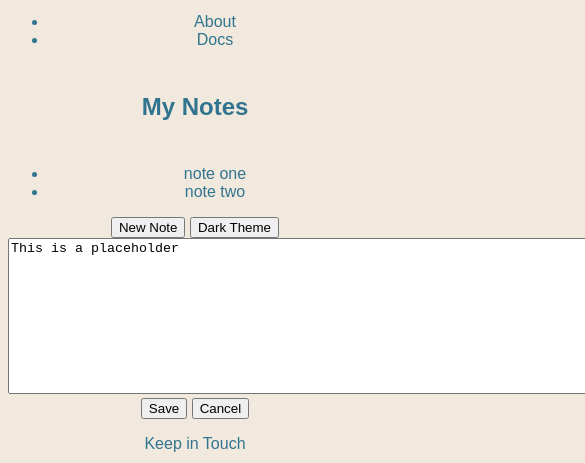
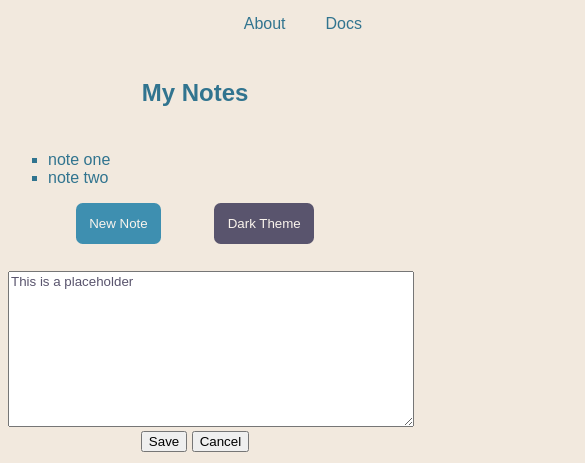
Before and after one commit to a17876/note_website2, a plain HTML site: page index.html in a window 390 px wide. Shown: the part 112-575 px from the top of the page, 585 px wide, since content can reach past the window. Drawn offline with Linux system fonts and the light colour scheme; a web font is replaced by a local one.

Commit message:
mobile css - nave and buttons, placeholder style

```diff
--- a/css/stylesheet.css
+++ b/css/stylesheet.css
@@ -14,3 +14,47 @@ h1.header{
 h2{
     padding:1em;
 }
+.aside_ul{
+    list-style-type: square;
+    text-align: left;
+}
+.nav_ul{
+    display: flex;
+    list-style-type: none;
+    justify-content: flex-end;
+}
+.about, .docs{
+    padding: 1px 10px;
+    margin: 1px 10px;
+}
+#story{
+    font-family: "Baloo Tammudu 2", sans-serif;
+    color: #59546d;
+    width: 30em;
+
+}
+.one{
+    display: inline-flex;
+    justify-content: space-between;
+}
+.new_note{
+    background-color:#3e8fb0;
+    padding: 0 1em;
+    margin-left: 2em;
+    margin-right: 2em;
+    margin-bottom: 2em;
+    color:#faf4ed;
+    border: none;
+    border-radius: 0.5em;
+
+}
+.dark_theme{
+    background-color:#59546d;
+    padding: 1em;
+    margin-right: 2em;
+    margin-left: 2em;
+    margin-bottom: 2em;
+    color:#faf4ed;
+    border: none;
+    border-radius: 0.5em;
+}
```
